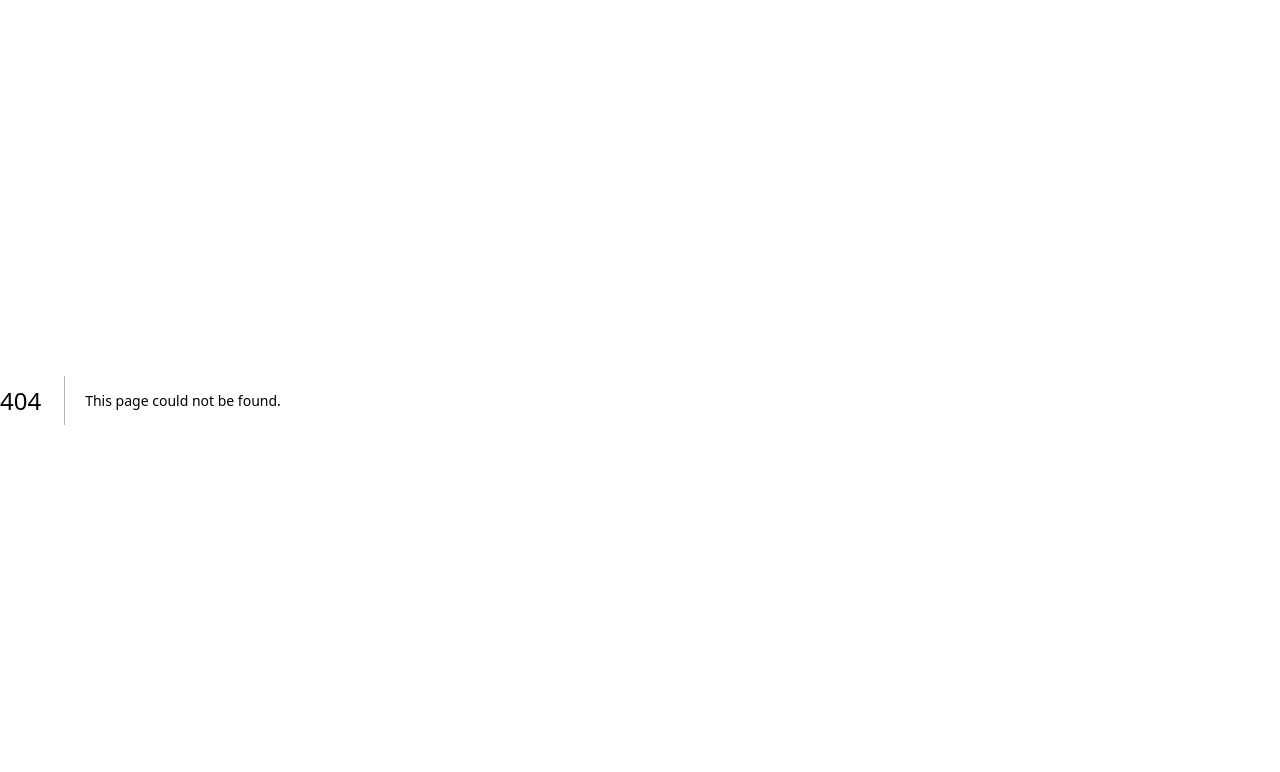
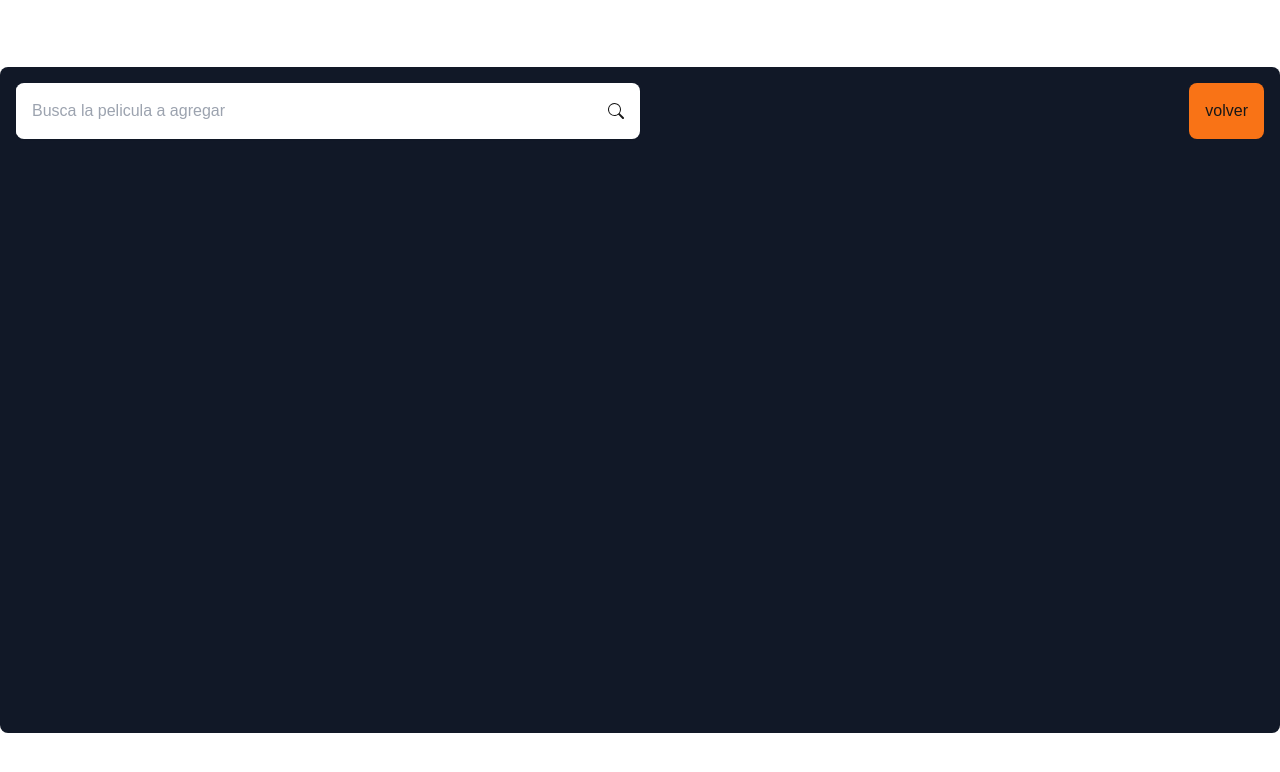
Before and after one commit to EmanuelRigo/MovieList, a Next.js app: page /add-movie in a window 1280 px wide. Before the commit this address had no page. Shown: the top 772 px of the page. Built offline with nearby package versions, Linux system fonts and the light colour scheme.

Commit message:
adding addMovie

```diff
--- /dev/null
+++ b/src/app/add-movie/page.tsx
@@ -0,0 +1,9 @@
+import { AddMovie } from "@/components/add-movie/AddMovie";
+
+export default function page() {
+  return (
+    <div>
+      <AddMovie />
+    </div>
+  );
+}
--- a/src/app/page.tsx
+++ b/src/app/page.tsx
@@ -6,6 +6,8 @@ import { FooterMainMenu } from "@/components/menu/FooterMainMenu";
 
 export default function Home() {
   const [isMobile, setIsMobile] = useState(false);
+
+  console.log("holaaa apps")
 
   useEffect(() => {
     const handleResize = () => {
--- /dev/null
+++ b/src/components/add-movie/AddMovie.tsx
@@ -0,0 +1,103 @@
+"use client";
+
+import { useState, ChangeEvent, FormEvent } from "react";
+import { BsSearch } from "react-icons/bs";
+import Image from "next/image";
+import Link from "next/link";
+
+interface Movie {
+  id: number;
+  title: string;
+  release_date: string;
+  poster_path: string | null;
+}
+
+export const AddMovie = () => {
+  const urlBase = "https://api.themoviedb.org/3/search/movie";
+  const API_KEY = "67c383651f5d04b52d4a09b8a9d41b9a";
+
+  const [busqueda, setBusqueda] = useState<string>("");
+  const [peliculas, setPeliculas] = useState<Movie[]>([]);
+
+  const handleInputChange = (e: ChangeEvent<HTMLInputElement>) => {
+    setBusqueda(e.target.value);
+  };
+
+  const handleSubmit = (e: FormEvent<HTMLFormElement>) => {
+    e.preventDefault();
+    fetchPeliculas();
+  };
+
+  const fetchPeliculas = async () => {
+    try {
+      const response = await fetch(
+        `${urlBase}?query=${busqueda}&api_key=${API_KEY}`
+      );
+      const data = await response.json();
+      console.log(data.results);
+      setPeliculas(data.results);
+    } catch (error) {
+      console.error("Ha ocurrido un error: ", error);
+    }
+  };
+
+  const myLoader = ({ src, width, quality }: { src: string; width: number; quality?: number }) => {
+    return `https://image.tmdb.org/t/p/w500${src}?w=${width}&q=${quality || 75}`;
+  };
+
+  return (
+    <div className="h-screen w-screen flex items-center">
+      <div className="container rounded-lg bg-gray-900 p-4 mx-auto h-full lg:h-5/6 flex flex-col items-start lg:items-center justify-center">
+        <div className="flex justify-between align-center w-full pb-6">
+          <form
+            onSubmit={handleSubmit}
+            className="flex w-4/5 lg:w-2/4 bg-white items-center rounded-lg overflow-hidden shadow-sm"
+          >
+            <input
+              type="text"
+              placeholder="Busca la pelicula a agregar"
+              className="w-full py-3 px-4 focus:outline-none"
+              value={busqueda}
+              onChange={handleInputChange}
+            />
+            <button type="submit" className="py-3 px-4">
+              <BsSearch />
+            </button>
+          </form>
+          <Link className="p-4 bg-orange-500 rounded-lg" href="/">
+            volver
+          </Link>
+        </div>
+        <div className="relative flex-grow w-full overflow-auto scrollbar-hidden">
+          <div className="grid grid-cols-2 md:grid-cols-3 lg:grid-cols-4 xl:grid-cols-5 2xl:grid-cols-6 gap-4 absolute w-full p-1">
+            {peliculas.map((pelicula) => (
+              <Link
+                key={pelicula.id}
+                href={`/add-movie/${pelicula.id}`}
+                className="h-80 pt-0 rounded-lg overflow-hidden outline outline-none hover:outline-offset-3 hover:outline-orange-500 hover:cursor-pointer"
+              >
+                <div className="h-full w-full flex relative">
+                  <div className="absolute bottom-0 bg-black bg-opacity-45 w-full text-white">
+                    <p>{pelicula.title}</p>
+                    <p>{pelicula.release_date}</p>
+                  </div>
+                  {pelicula.poster_path && (
+                    <Image
+                      loader={myLoader}
+                      src={pelicula.poster_path}
+                      alt={pelicula.title}
+                      width={500}
+                      height={500}
+                      sizes="width: 100%"
+                      className="w-full object-cover"
+                    />
+                  )}
+                </div>
+              </Link>
+            ))}
+          </div>
+        </div>
+      </div>
+    </div>
+  );
+};
--- a/src/components/list/CardRow.tsx
+++ b/src/components/list/CardRow.tsx
@@ -0,0 +1,52 @@
+"use client";
+import Link from "next/link";
+import { useMovieContext } from "@/context/MovieContext";
+import { useContext, useEffect, useRef, useState } from "react";
+import { movieContext } from "@/context/MovieContext";
+
+export const CardRow = ({ movie, isFocused }) => {
+  // console.log(useMovieContext);
+  // const { updateCardMovie } = useMovieContext();
+  const buttonRef = useRef(null);
+
+  const [isButtonActive, setIsButtonActive] = useState(false);
+  const { updateCardMovie } = useContext(movieContext);
+
+  const handleClick = () => {
+    updateCardMovie(movie);
+  };
+
+  // useEffect(() => {
+  //   if (isFocused && buttonRef.current) {
+  //     buttonRef.current.focus();
+  //     console.log(movie);
+  //   }
+  // }, [isFocused]);
+
+  useEffect(() => {
+    if (isFocused) {
+      setIsButtonActive(true);
+    } else {
+      setIsButtonActive(false);
+    }
+  }, [isFocused]);
+
+  return (
+    <button
+      ref={buttonRef}
+      id={movie._id}
+      onClick={handleClick}
+      className={`bg-neutral-950 mb-3 p-4 rounded-lg outline outline-none hover:outline-offset-3   ${
+        isButtonActive && "outline-offset-0 outline-orange-500"
+      } hover:outline-orange-500 hover:cursor-pointer flex justify-between w-full `}
+    >
+      <p>{movie.title}</p>
+      <Link
+        className="text-orange-500 hover:text-orange-700"
+        href={`/edit/${movie._id}`}
+      >
+        edit
+      </Link>
+    </button>
+  );
+};
--- a/src/components/list/MovieListClient.tsx
+++ b/src/components/list/MovieListClient.tsx
@@ -1,18 +1,25 @@
 "use client";
-import { useContext, useEffect, useRef } from "react";
+import { useContext, useEffect, useRef, RefObject } from "react";
 import { movieContext } from "@/context/MovieContext";
 import { CardRow } from "./CardRow";
 import OrderListButtons from "../menu/OrderListButtons";
+import { Movie } from "@/context/interfaces/movieTypes";
 
-const MovieListClient = ({ list }) => {
+interface MovieListClientProps {
+  list: Movie[];
+}
+
+const MovieListClient: React.FC<MovieListClientProps> = ({ list }) => {
+  console.log("hola")
+  console.log("liist",list)
   const { movieList, setMovieList, movie } = useContext(movieContext);
-  const movieRows = useRef([]);
+  const movieRows = useRef<(HTMLDivElement | null)[]>([]);
 
   useEffect(() => {
     if (list && Array.isArray(list)) {
       setMovieList(list);
     }
-  }, [list]); // Añade list como dependencia
+  }, [list, setMovieList]);
 
   useEffect(() => {
     const elementToScroll = movieRows.current.find((row) =>
@@ -27,11 +34,10 @@ const MovieListClient = ({ list }) => {
   return (
     <>
       <div className="md:hidden">
-        {" "}
         <OrderListButtons />
       </div>
 
-      <div className="relative rounded-lg   flex-grow scrollbar-hidden overflow-auto scroll-smooth scoll-duration-600 pt-4 md:pt-0">
+      <div className="relative rounded-lg flex-grow scrollbar-hidden overflow-auto scroll-smooth scoll-duration-600 pt-4 md:pt-0">
         <div className="w-full absolute p-1">
           {movieList && movieList.length > 0 ? (
             movieList.map((element, index) => (
--- a/src/components/list/useMovies.ts
+++ b/src/components/list/useMovies.ts
@@ -1,7 +1,8 @@
 import { useState, useEffect } from "react";
+import { Movie } from "@/context/interfaces/movieTypes";
 
 export const useMovies = () => {
-  const [data, setData] = useState([]);
+  const [data, setData] = useState<Movie[]>([]);
   const [error, setError] = useState<string | null>(null);
   const [loading, setLoading] = useState(true);
 
@@ -9,9 +10,10 @@ export const useMovies = () => {
     const fetchData = async () => {
       try {
         const response = await fetch("http://localhost:9000/api/movies");
-        const movies = await response.json();
+        const result = await response.json();
+        const movies = result.response; // Obtener solo la propiedad response
         setData(movies);
-        console.log("data",movies.response);
+        console.log("data", movies);
       } catch (err: unknown) {
         console.error("Error fetching movies:", err);
         if (err instanceof Error) {
--- a/src/components/menu/SearchBar.tsx
+++ b/src/components/menu/SearchBar.tsx
@@ -1,18 +1,22 @@
-import React, { useState } from "react";
+import React, { useState, useContext, ChangeEvent, FormEvent } from "react";
 import { FaSearch } from "react-icons/fa";
-import { useContext } from "react";
 import { movieContext } from "@/context/MovieContext";
+import { Movie } from "@/context/interfaces/movieTypes";
 
-const SearchBar = ({ movies }) => {
+interface SearchBarProps {
+  movies?: Movie[];
+}
+
+const SearchBar: React.FC<SearchBarProps> = () => {
   const { movie, setMovie, movieList } = useContext(movieContext);
-  const [searchTerm, setSearchTerm] = useState("");
+  const [searchTerm, setSearchTerm] = useState<string>("");
 
-  const handleSearchChange = (e) => {
+  const handleSearchChange = (e: ChangeEvent<HTMLInputElement>) => {
     const value = e.target.value;
     setSearchTerm(value);
 
     // Buscar el primer objeto que tiene la propiedad `title` coincidente
-    const normalizeString = (str) =>
+    const normalizeString = (str: string) =>
       str.normalize("NFD").replace(/[\u0300-\u036f]/g, ""); // Elimina acentos y caracteres diacríticos
 
     const matchedMovie = movieList.find((movie) =>
@@ -29,7 +33,7 @@ const SearchBar = ({ movies }) => {
     }
   };
 
-  const handleSearch = (e) => {
+  const handleSearch = (e: FormEvent<HTMLFormElement>) => {
     e.preventDefault();
     if (movie) {
       console.log("Selected movie:", movie);
@@ -38,10 +42,8 @@ const SearchBar = ({ movies }) => {
 
   return (
     <div className="w-full">
-      {" "}
-      {/* Cambiado para ocupar el 100% del ancho */}
       <form
-        // onSubmit={handleSearch}
+        onSubmit={handleSearch}
         className="flex items-center w-full bg-white rounded-xl shadow-md border border-gray-300"
       >
         <input
```
